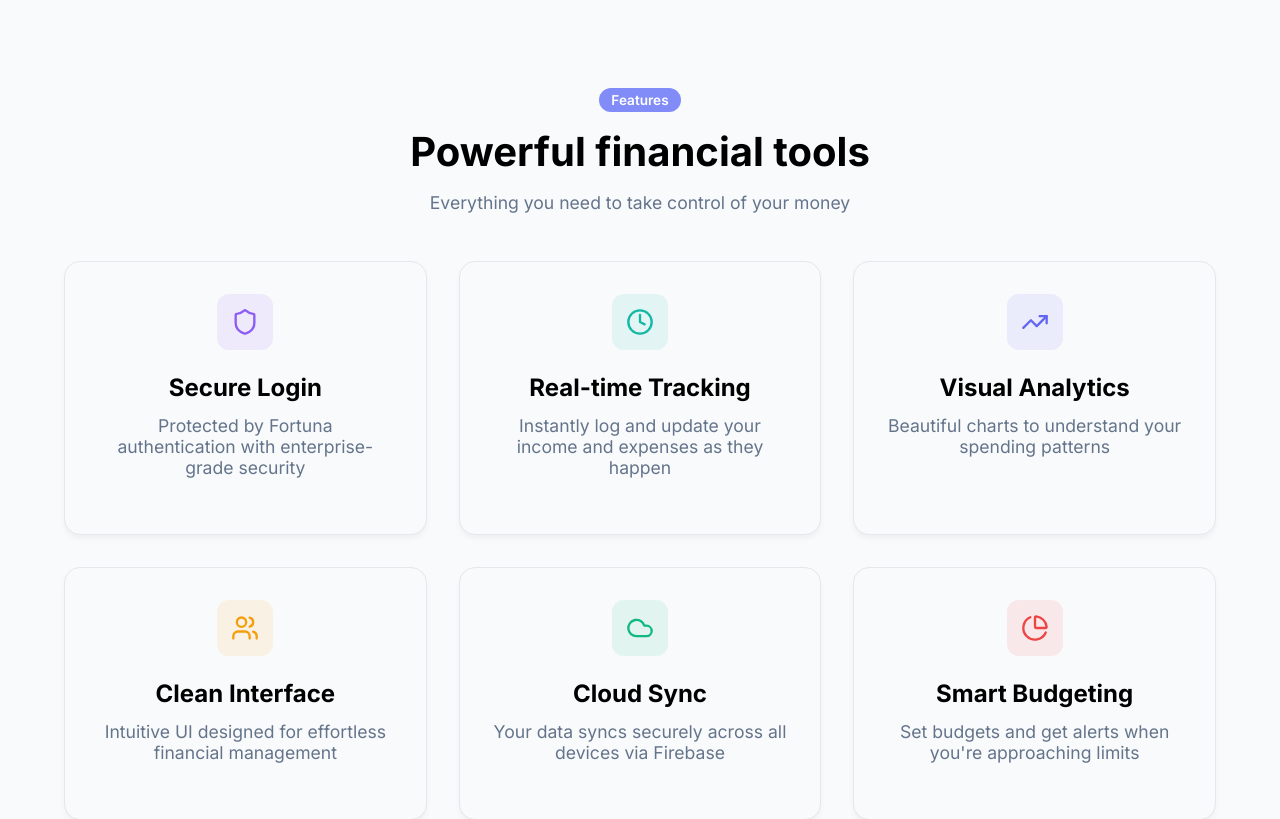
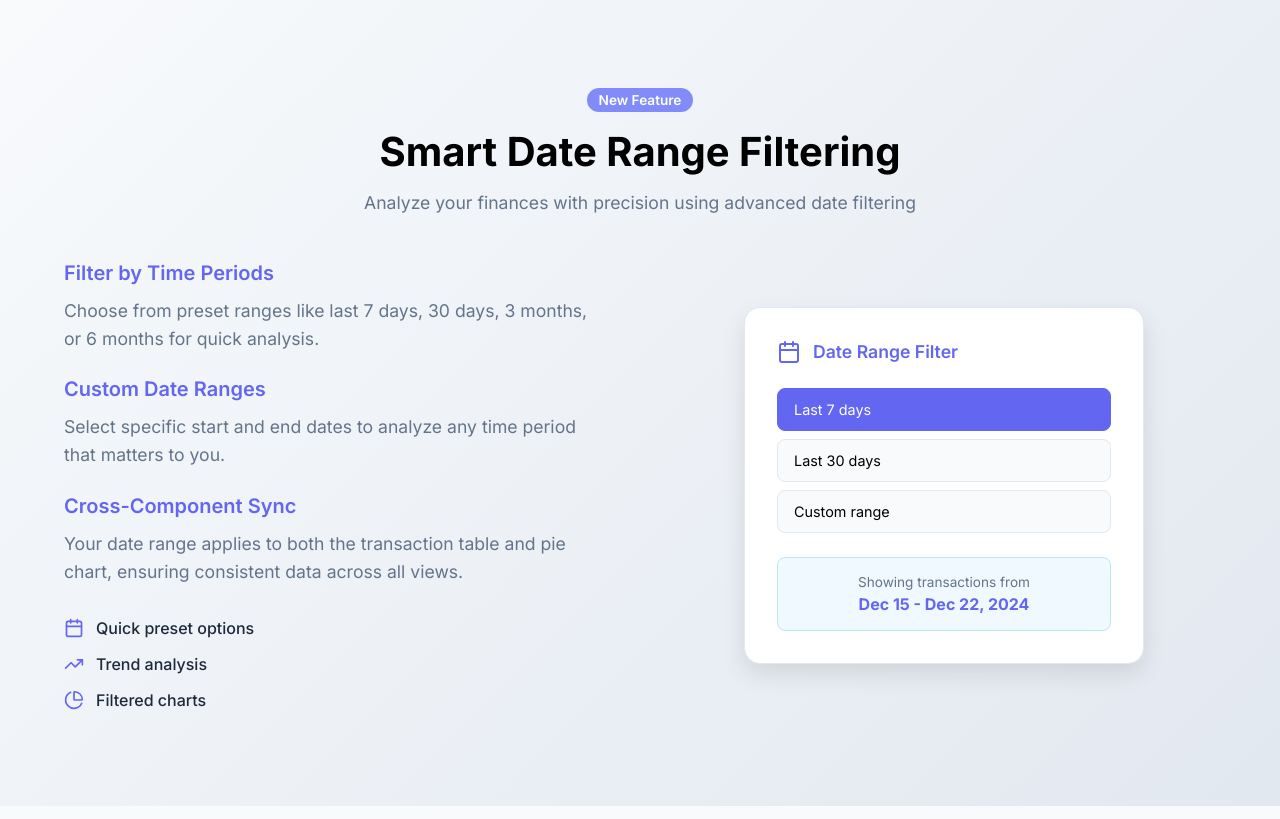
Before and after one commit to MeezaanD/cash-flow, a React (Vite) app: page / in a window 1280 px wide. Shown: the part 920-1739 px from the top of the page. Built offline with nearby package versions, Linux system fonts and the light colour scheme; no server answers.

Commit message:
added new feature to the landing page

```diff
--- a/src/components/DateRangeFilter.tsx
+++ b/src/components/DateRangeFilter.tsx
@@ -6,11 +6,9 @@ import {
   InputLabel,
   Select,
   MenuItem,
-  Button,
-  Typography,
   Chip,
 } from "@mui/material";
-import { FiCalendar, FiX } from "react-icons/fi";
+import { FiX } from "react-icons/fi";
 
 export interface DateRange {
   startDate: string;
--- a/src/pages/Home.tsx
+++ b/src/pages/Home.tsx
@@ -2,7 +2,6 @@ import React, { useState, useEffect, useRef } from "react";
 import {
   Shield,
   Clock,
-  Users,
   Cloud,
   Mail,
   Globe,
@@ -12,6 +11,7 @@ import {
   ArrowRight,
   TrendingUp,
   PieChart,
+  Calendar,
 } from "lucide-react";
 import preview from "../assets/images/cashflow.png";
 import logo from "../assets/images/dark-transparent-image.png";
@@ -37,10 +37,10 @@ const features = [
     desc: "Beautiful charts to understand your spending patterns",
   },
   {
-    icon: <Users size={28} />,
-    color: "amber",
-    title: "Clean Interface",
-    desc: "Intuitive UI designed for effortless financial management",
+    icon: <Calendar size={28} />,
+    color: "indigo",
+    title: "Smart Date Filtering",
+    desc: "Filter transactions and charts by custom date ranges or preset periods",
   },
   {
     icon: <Cloud size={28} />,
@@ -240,6 +240,74 @@ const Home: React.FC = () => {
         </div>
       </section>
 
+      {/* Date Range Filtering Section */}
+      <section className="date-filtering-section">
+        <div className="container">
+          <div className="section-header">
+            <span className="section-subtitle">New Feature</span>
+            <h2>Smart Date Range Filtering</h2>
+            <p>
+              Analyze your finances with precision using advanced date filtering
+            </p>
+          </div>
+
+          <div className="date-filtering-content">
+            <div className="date-filtering-text">
+              <h3>Filter by Time Periods</h3>
+              <p>
+                Choose from preset ranges like last 7 days, 30 days, 3 months,
+                or 6 months for quick analysis.
+              </p>
+
+              <h3>Custom Date Ranges</h3>
+              <p>
+                Select specific start and end dates to analyze any time period
+                that matters to you.
+              </p>
+
+              <h3>Cross-Component Sync</h3>
+              <p>
+                Your date range applies to both the transaction table and pie
+                chart, ensuring consistent data across all views.
+              </p>
+
+              <div className="date-filtering-benefits">
+                <div className="benefit-item">
+                  <Calendar size={20} />
+                  <span>Quick preset options</span>
+                </div>
+                <div className="benefit-item">
+                  <TrendingUp size={20} />
+                  <span>Trend analysis</span>
+                </div>
+                <div className="benefit-item">
+                  <PieChart size={20} />
+                  <span>Filtered charts</span>
+                </div>
+              </div>
+            </div>
+
+            <div className="date-filtering-visual">
+              <div className="filter-preview">
+                <div className="filter-header">
+                  <Calendar size={24} />
+                  <span>Date Range Filter</span>
+                </div>
+                <div className="filter-options">
+                  <div className="filter-option active">Last 7 days</div>
+                  <div className="filter-option">Last 30 days</div>
+                  <div className="filter-option">Custom range</div>
+                </div>
+                <div className="filter-result">
+                  <span>Showing transactions from</span>
+                  <strong>Dec 15 - Dec 22, 2024</strong>
+                </div>
+              </div>
+            </div>
+          </div>
+        </div>
+      </section>
+
       {/* Features Section */}
       <section className="features-section" id="features">
         <div className="container">
--- a/src/styles/Home.css
+++ b/src/styles/Home.css
@@ -936,3 +936,189 @@ p {
     border-radius: 0.5rem;
   }
 }
+
+/* ===========================================================
+  Date Filtering Section
+=========================================================== */
+.date-filtering-section {
+  padding: 6rem 0;
+  background: linear-gradient(135deg, #f8fafc 0%, #e2e8f0 100%);
+}
+
+.date-filtering-content {
+  display: grid;
+  grid-template-columns: 1fr 1fr;
+  gap: 4rem;
+  align-items: center;
+  margin-top: 3rem;
+}
+
+.date-filtering-text h3 {
+  color: var(--primary);
+  font-size: 1.25rem;
+  margin-bottom: 0.75rem;
+  font-weight: 600;
+}
+
+.date-filtering-text p {
+  margin-bottom: 1.5rem;
+  color: var(--gray);
+  line-height: 1.6;
+}
+
+.date-filtering-benefits {
+  display: flex;
+  flex-direction: column;
+  gap: 1rem;
+  margin-top: 2rem;
+}
+
+.benefit-item {
+  display: flex;
+  align-items: center;
+  gap: 0.75rem;
+  color: var(--dark);
+  font-weight: 500;
+}
+
+.benefit-item svg {
+  color: var(--primary);
+}
+
+.date-filtering-visual {
+  display: flex;
+  justify-content: center;
+}
+
+.filter-preview {
+  background: white;
+  border-radius: 1rem;
+  padding: 2rem;
+  box-shadow: 0 10px 25px rgba(0, 0, 0, 0.1);
+  border: 1px solid var(--light-gray);
+  max-width: 400px;
+  width: 100%;
+}
+
+.filter-header {
+  display: flex;
+  align-items: center;
+  gap: 0.75rem;
+  margin-bottom: 1.5rem;
+  color: var(--primary);
+  font-weight: 600;
+  font-size: 1.1rem;
+}
+
+.filter-options {
+  display: flex;
+  flex-direction: column;
+  gap: 0.5rem;
+  margin-bottom: 1.5rem;
+}
+
+.filter-option {
+  padding: 0.75rem 1rem;
+  border-radius: 0.5rem;
+  background: #f8fafc;
+  border: 1px solid #e2e8f0;
+  cursor: pointer;
+  transition: all 0.2s ease;
+  font-size: 0.9rem;
+}
+
+.filter-option:hover {
+  background: var(--primary-light);
+  color: white;
+  border-color: var(--primary-light);
+}
+
+.filter-option.active {
+  background: var(--primary);
+  color: white;
+  border-color: var(--primary);
+}
+
+.filter-result {
+  padding: 1rem;
+  background: #f0f9ff;
+  border-radius: 0.5rem;
+  border: 1px solid #bae6fd;
+  text-align: center;
+}
+
+.filter-result span {
+  display: block;
+  font-size: 0.85rem;
+  color: var(--gray);
+  margin-bottom: 0.25rem;
+}
+
+.filter-result strong {
+  color: var(--primary);
+  font-size: 1rem;
+}
+
+/* Dark theme adjustments */
+.theme-dark .date-filtering-section {
+  background: linear-gradient(135deg, #1e293b 0%, #334155 100%);
+}
+
+.theme-dark .filter-preview {
+  background: #1f2937;
+  border-color: #374151;
+}
+
+.theme-dark .filter-option {
+  background: #374151;
+  border-color: #4b5563;
+  color: #f9fafb;
+}
+
+.theme-dark .filter-option:hover {
+  background: var(--primary-light);
+  border-color: var(--primary-light);
+}
+
+.theme-dark .filter-result {
+  background: #1e3a8a;
+  border-color: #3b82f6;
+}
+
+/* Responsive design */
+@media (max-width: 768px) {
+  .date-filtering-content {
+    grid-template-columns: 1fr;
+    gap: 2rem;
+  }
+
+  .date-filtering-text {
+    order: 2;
+  }
+
+  .date-filtering-visual {
+    order: 1;
+  }
+
+  .filter-preview {
+    max-width: 100%;
+  }
+}
+
+@media (max-width: 480px) {
+  .date-filtering-section {
+    padding: 4rem 0;
+  }
+
+  .date-filtering-content {
+    gap: 1.5rem;
+  }
+
+  .filter-preview {
+    padding: 1.5rem;
+  }
+
+  .benefit-item {
+    font-size: 0.9rem;
+  }
+}
```
